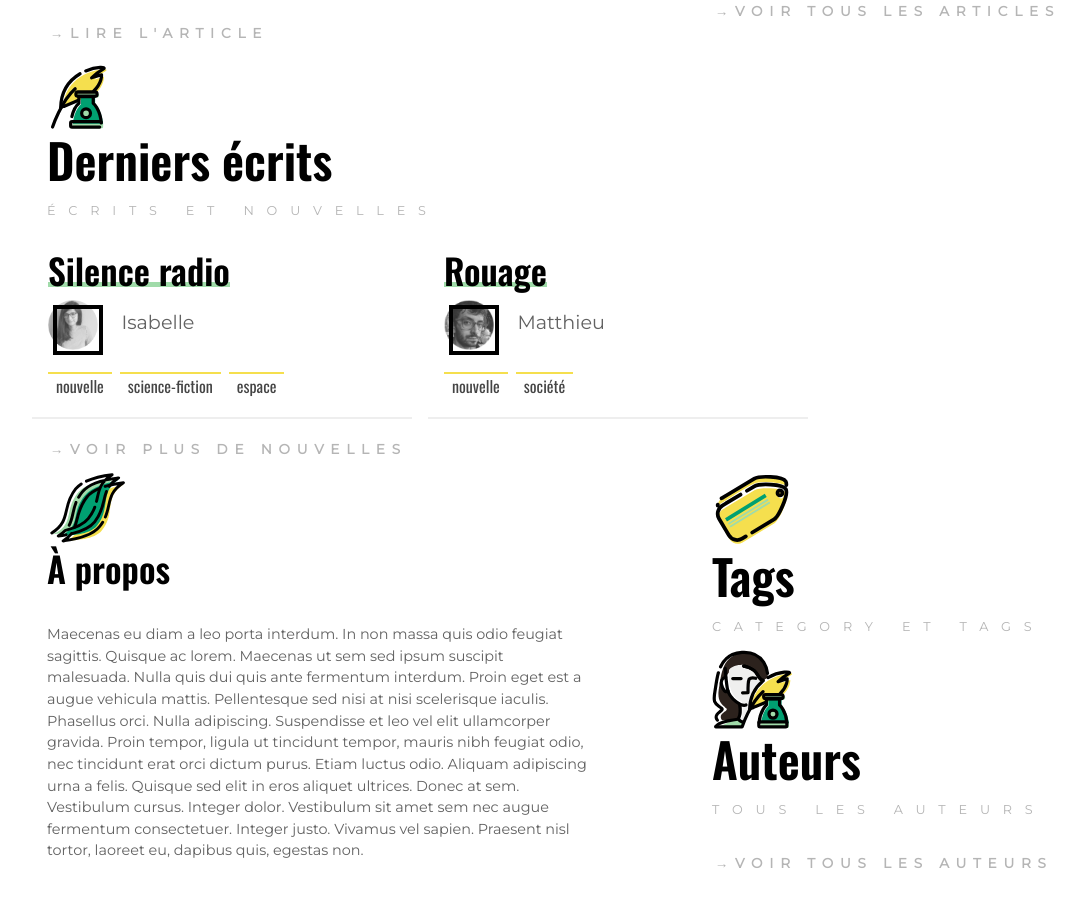
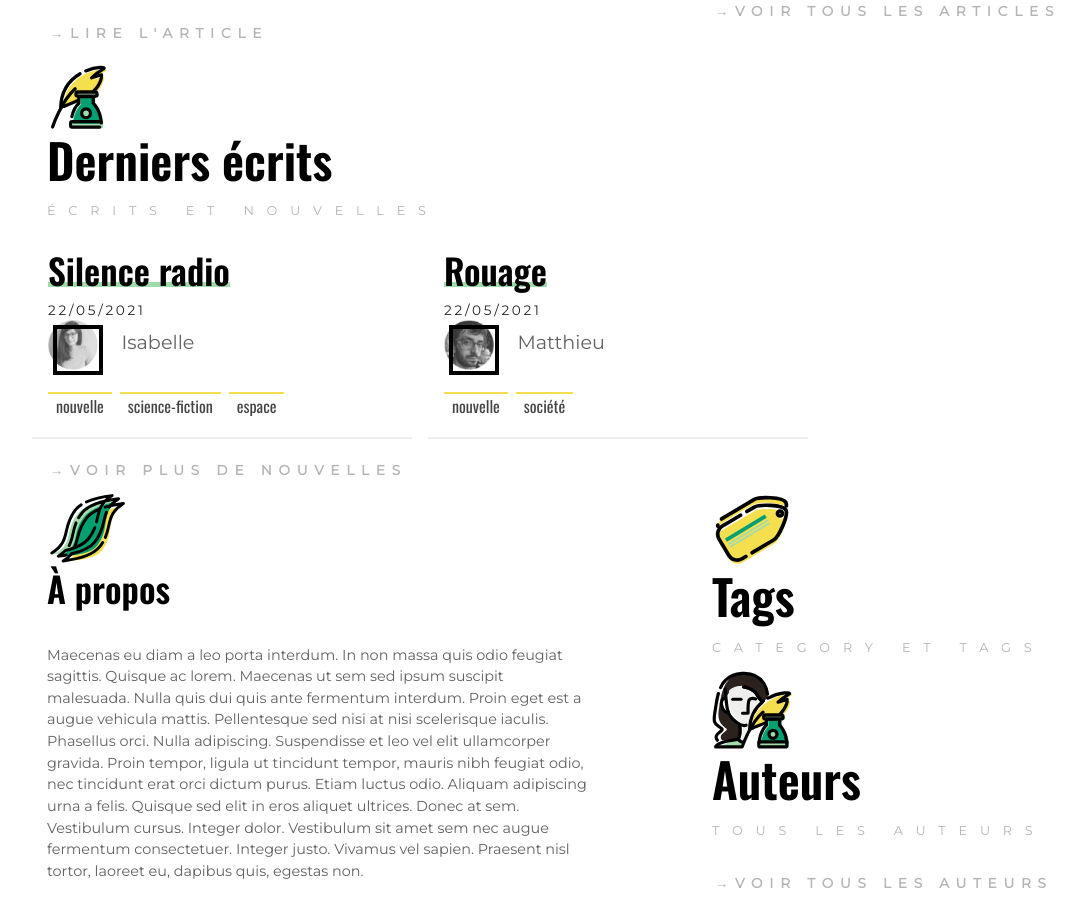
Before and after one commit to IzzDesign/hysteresis.blog, a Jekyll site: the page built from index.html, in a window 1280 px wide and 900 px high, scrolled down 1013 px. Shown: the whole window, without its empty margins (38-1122 px from the left). Built offline with Jekyll 4.4.1, drawn with Linux system fonts in a browser that asks for light colours.

Commit message:
date on each nouvelles with ""

```diff
--- a/nouvelles/rouage.md
+++ b/nouvelles/rouage.md
@@ -2,6 +2,7 @@
 layout: short-story
 title: Rouage
 excerpt: Donec sagittis velit vel augue. Fusce in nisl vitae massa venenatis rhoncus. Praesent orci velit, lobortis eget, suscipit semper, congue eu, est. Quisque malesuada volutpat enim. Vestibulum leo sem, molestie a, mattis bibendum, feugiat facilisis, nisl. Nam scelerisque odio. Suspendisse fermentum faucibus felis. Praesent pharetra. In consequat felis in tellus. In mi enim, rhoncus
+date: "2021-05-22"
 author: Matthieu
 correct: Damos
 tags:
--- a/nouvelles/silence-radio.md
+++ b/nouvelles/silence-radio.md
@@ -2,6 +2,7 @@
 layout: short-story
 title: Silence radio
 excerpt: Donec sagittis velit vel augue. Fusce in nisl vitae massa venenatis rhoncus. Praesent orci velit, lobortis eget, suscipit semper, congue eu, est. Quisque malesuada volutpat enim. Vestibulum leo sem, molestie a, mattis bibendum, feugiat facilisis, nisl. Nam scelerisque odio. Suspendisse fermentum faucibus felis. Praesent pharetra. In consequat felis in tellus. In mi enim, rhoncus
+date: "2021-05-22"
 author: Isabelle
 correct: Elodie
 tags:
```
